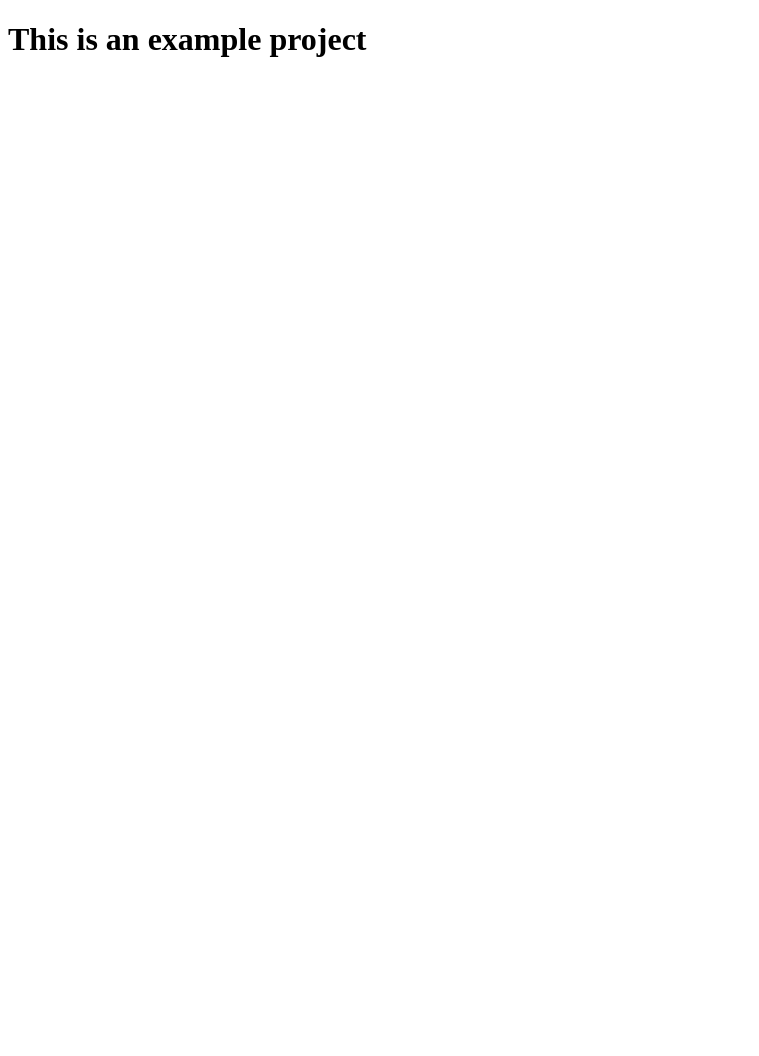
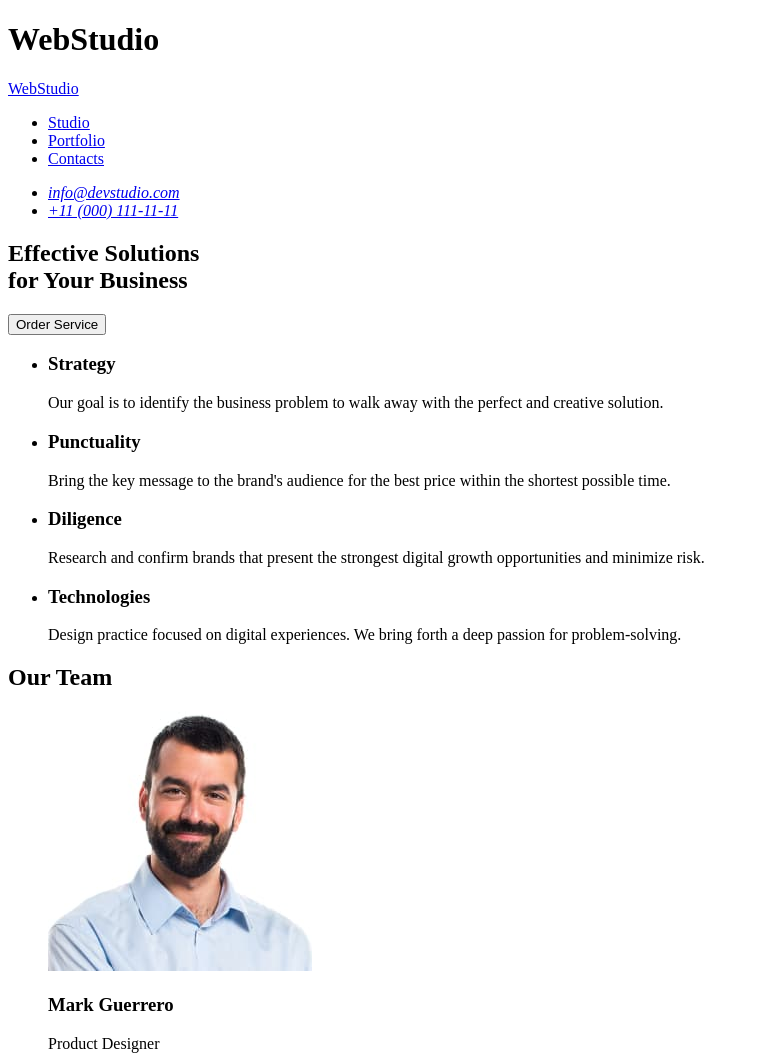
Before and after one commit to kateryna-kuntsevych/my-first-project, a plain HTML site: page index.html in a window 1280 px wide. Shown: the top 1056 px of the page, without its empty margins (0-759 px from the left). Before the commit the page ends 800 px from the top, so only its background shows below. Drawn offline with Linux system fonts and the light colour scheme.

Commit message:
add pictures for homework 1

```diff
--- a/index.html
+++ b/index.html
@@ -6,6 +6,135 @@
         <title>Document</title>
     </head>
     <body>
-        <h1>This is an example project</h1>
+        <h1>WebStudio</h1>
+        <header>
+            <nav>
+                <a href="./index.html"><span>Web</span>Studio</a>
+                <ul>
+                    <li>
+                        <a href="/">Studio</a>
+                    </li>
+                    <li>
+                        <a href="/">Portfolio</a>
+                    </li>
+                    <li>
+                        <a href="/">Contacts</a>
+                    </li>
+                </ul>
+            </nav>
+
+            <address>
+                <ul>
+                    <li>
+                        <a
+                            href="mailto:info@devstudio.com">info@devstudio.com</a>
+                    </li>
+                    <li>
+                        <a href="tel:+110001111111">+11 (000)
+                            111-11-11</a>
+                    </li>
+                </ul>
+            </address>
+
+        </header>
+
+        <main>
+
+            <!-- Hero -->
+            <section>
+                <h1>Effective Solutions <br>
+                    for Your
+                    Business</h1>
+                <button type="button">Order Service</button>
+            </section>
+
+            <!-- Our advantages -->
+            <section>
+                <h2 hidden>Our advantages</h2>
+                <ul>
+                    <li>
+                        <h3>Strategy</h3>
+                        <p>Our goal is to identify the business
+                            problem to walk away with the perfect and creative
+                            solution.</p>
+                    </li>
+                    <li>
+                        <h3>Punctuality</h3>
+                        <p>Bring the key message to the brand's
+                            audience for the
+                            best
+                            price within the
+                            shortest possible time.</p>
+                    </li>
+                    <li>
+                        <h3>Diligence</h3>
+                        <p>Research and confirm brands that present
+                            the
+                            strongest
+                            digital growth
+                            opportunities and minimize risk.</p>
+                    </li>
+                    <li>
+                        <h3>Technologies</h3>
+                        <p>Design practice focused on digital
+                            experiences. We
+                            bring
+                            forth a deep passion
+                            for problem-solving.</p>
+                    </li>
+                </ul>
+            </section>
+
+            <!-- Our Team -->
+            <section>
+                <h2>Our Team</h2>
+                <ul>
+                    <li">
+                        <img
+                            src="./images/mark.jpg"
+                            alt="Mark Guerrero"
+                            width="264">
+
+                        <h3>Mark Guerrero</h3>
+                        <p>Product Designer</p>
+                    </li>
+                    <li>
+                        <img
+                            src="./images/tom.jpg"
+                            alt="Tom Ford"
+                            width="264">
+                        <h3 class="card title">Tom Ford</h3>
+                        <p class="card-text">Frontend
+                            Developer</p>
+                    </li>
+                    <li>
+                        <img
+                            src="./images/camila.jpg"
+                            alt="Camila Garcia"
+                            width="264">
+                        <h3>Camila Garcia</h3>
+                        <p>Marketing</p>
+                    </li>
+                    <li>
+                        <img
+                            src="./images/daniel.jpg"
+                            alt="Daniel Wilson"
+                            width="264">
+                        <h3>Daniel Wilson</h3>
+                        <p>UI Designer</p>
+                    </li>
+                </ul>
+            </section>
+        </main>
+        <footer>
+            <div class="site-footer">
+                <a href="./index.html" class="logo footer "><span
+                        class="logo-color">Web</span>Studio</a>
+                <p class="text-footer">
+                    Increase the flow of customers and sales for your business
+                    with digital marketing & growth solutions.
+                </p>
+            </div>
+        </footer>
     </body>
 </html>
```
Also changed, not shown: images/camila.jpg (added), images/daniel.jpg (added), images/mark.jpg (added), images/tom.jpg (added), 2 other files.
